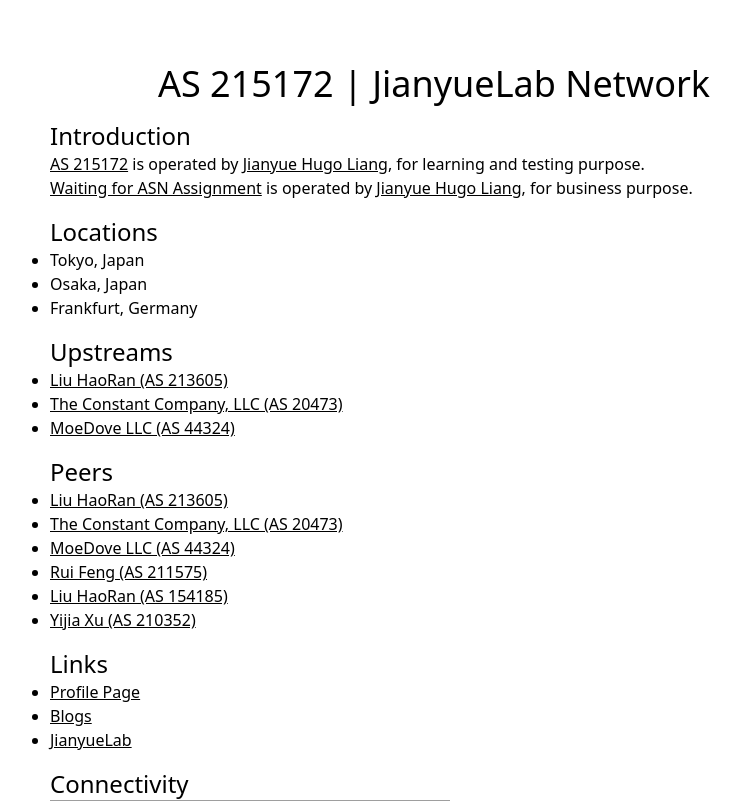
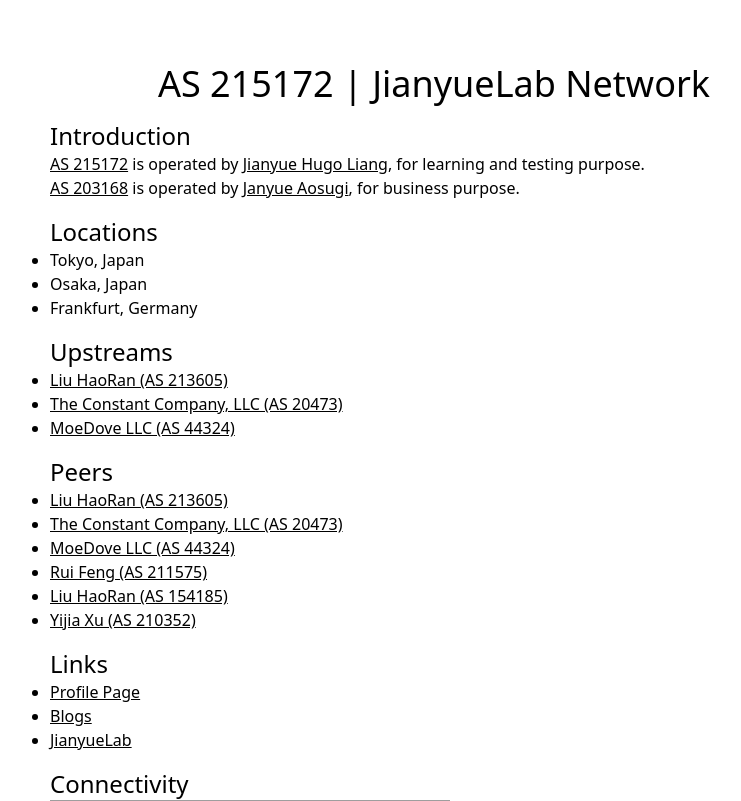
Before and after one commit to JianyueLab/Network, a SvelteKit app: page / in a window 1280 px wide. Shown: the top 801 px of the page, without its empty margins (206-947 px from the left). Built offline with nearby package versions, Linux system fonts and the light colour scheme; grey boxes are pictures that could not be loaded.

Commit message:
Feat: Update ASN

```diff
--- a/src/routes/+page.svelte
+++ b/src/routes/+page.svelte
@@ -30,8 +30,8 @@
 			<a href="https://jhl.hk" class="underline">Jianyue Hugo Liang</a>, for learning and testing purpose.
 		</p>
 		<p>
-			<a href="#" class="underline">Waiting for ASN Assignment</a> is operated by
-			<a href="https://jhl.hk" class="underline">Jianyue Hugo Liang</a>, for business purpose.
+			<a href="https://bgp.tools/as/203168" class="underline">AS 203168</a> is operated by
+			<a href="https://jhl.hk" class="underline">Janyue Aosugi</a>, for business purpose.
 		</p>
 
 		<h2 class="mt-4 text-2xl">Locations</h2>
```
